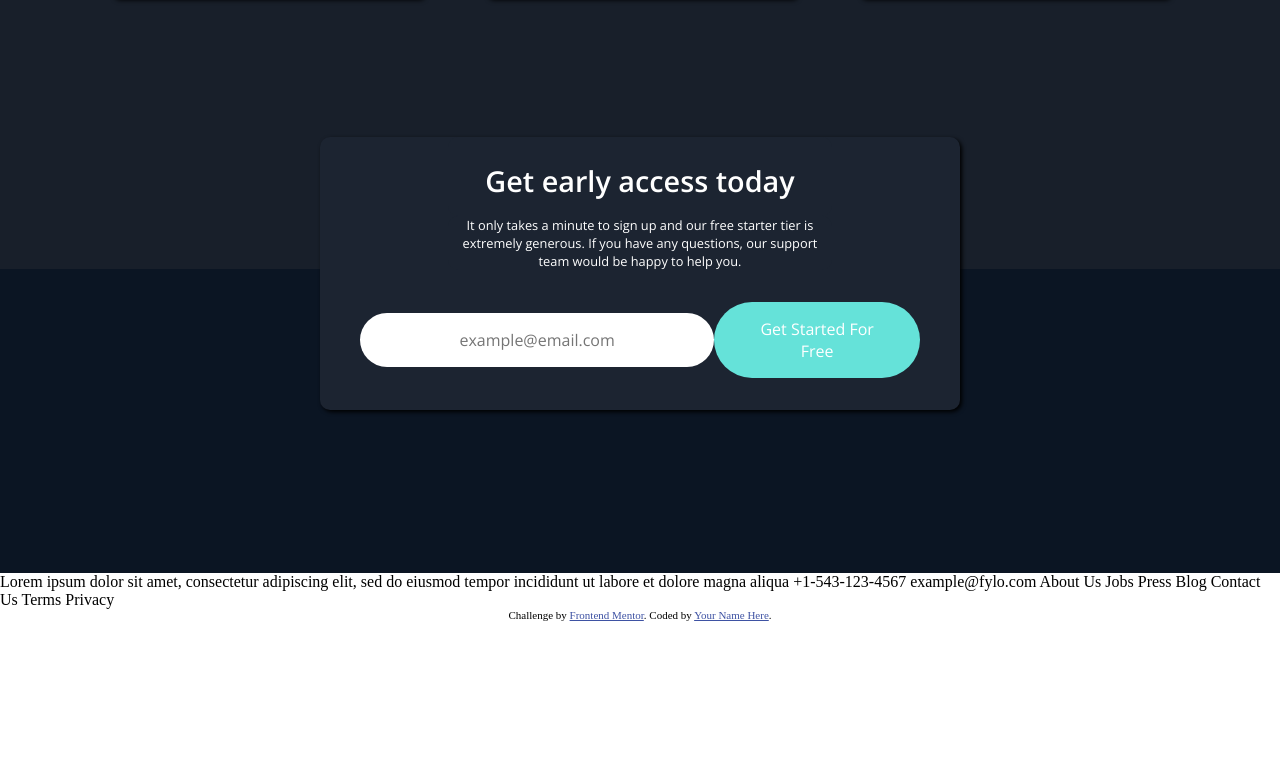
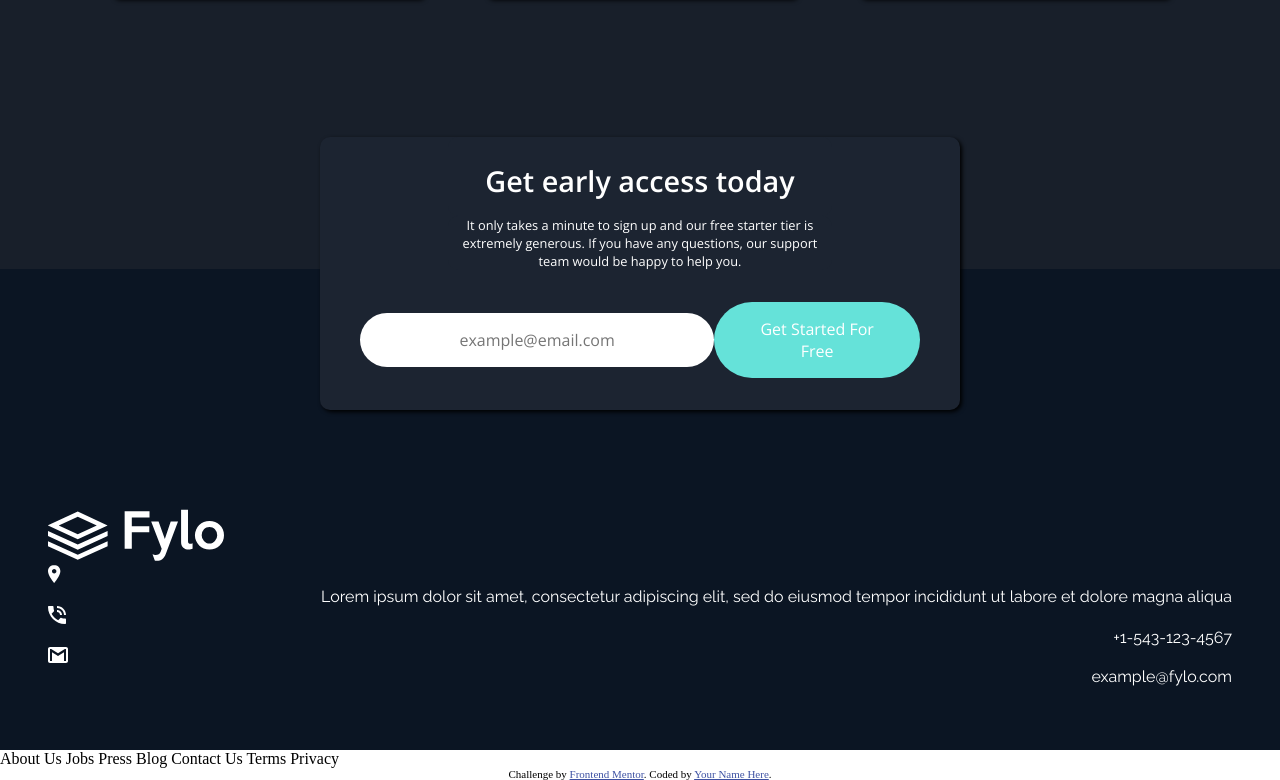
Before and after one commit to himanshu-23996/frontEndMentor-fylo-dark-theme-landing-page, a plain HTML site: page index.html in a window 1280 px wide. Shown: the part 2710-3490 px from the top of the page. Before the commit the page ends 3331 px from the top, so only its background shows below. Drawn offline with nearby package versions, Linux system fonts and the light colour scheme.

Commit message:
main added

```diff
--- a/index.html
+++ b/index.html
@@ -184,8 +184,36 @@
         </article>
     </main>
     <footer>
+        <img src="./images/logo.svg">
+        <div class="section-2">
+            <div class="contact-us">
+                <span class="location">
+                    <img src="./images/icon-location.svg">
+                    <p>
+                        Lorem ipsum dolor sit amet, consectetur adipiscing elit, sed do eiusmod tempor incididunt ut labore et dolore magna aliqua
+                    </p>
+                </span>
+                <span class="telephone">
+                    <img src="./images/icon-phone.svg">
+                    <p>
+                        +1-543-123-4567
+                    </p>
+                </span>
+                <span class="mail">
+                    <img src="./images/icon-email.svg">
+                    <p>
+                        example@fylo.com
+                    </p>
+                </span>
+            </div>
+            <nav class="navbar">
 
-    </footer> Lorem ipsum dolor sit amet, consectetur adipiscing elit, sed do eiusmod tempor incididunt ut labore et dolore magna aliqua +1-543-123-4567 example@fylo.com About Us Jobs Press Blog Contact Us Terms Privacy
+            </nav>
+            <div class="social-link-holder">
+
+            </div>
+        </div>
+    </footer> About Us Jobs Press Blog Contact Us Terms Privacy
     <p class="attribution">
         Challenge by <a href="https://www.frontendmentor.io?ref=challenge" target="_blank">Frontend Mentor</a>. Coded by <a href="#">Your Name Here</a>.
     </p>
--- a/scss/main.scss
+++ b/scss/main.scss
@@ -703,4 +703,47 @@
         // Animations
         // Pseudo Class Selectors
         // Sub Classes
+        .section-2 {
+            .contact-us {
+                span {
+                    // Background
+                    // Display
+                    // Border
+                    // Sizing
+                    width: 10%;
+                    // Padding
+                    // Alignment
+                    // Margining
+                    // Font Styling
+                    color: white;
+                    font-family: 'Raleway', sans-serif;
+                    font-weight: 400;
+                    font-size: 1rem;
+                    // Transitions
+                    // Animations
+                    // Pseudo Class Selectors
+                    // Sub Classes
+                    p {
+                        // Background
+                        // Display
+                        // Border
+                        // Sizing
+                        // Padding
+                        padding-left: 1rem;
+                        // Alignment
+                        text-align: right;
+                        // Margining
+                        // Font Styling
+                        color: inherit;
+                        font-family: inherit;
+                        font-weight: inherit;
+                        font-size: 1rem;
+                        // Transitions
+                        // Animations
+                        // Pseudo Class Selectors
+                        // Sub Classes
+                    }
+                }
+            }
+        }
     }
```
Also changed, not shown: style/main.css.
